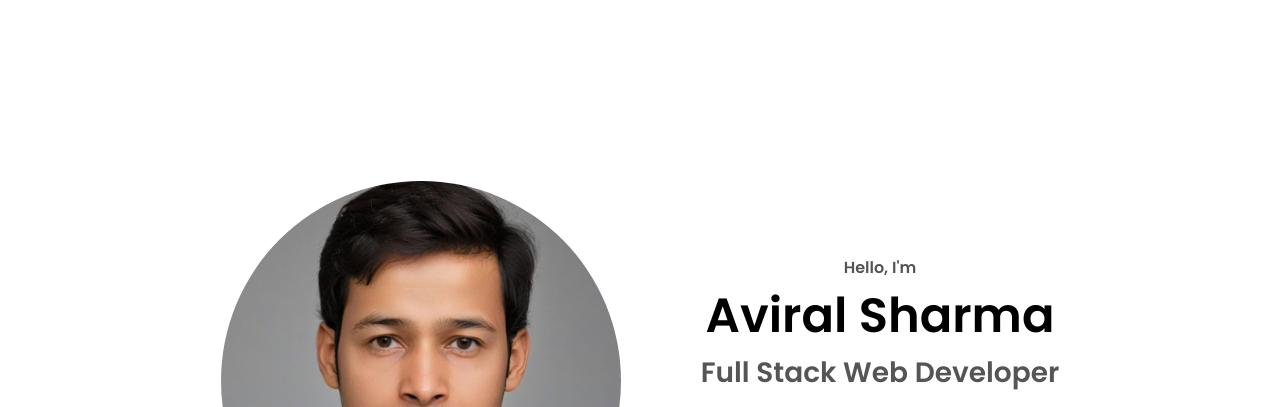
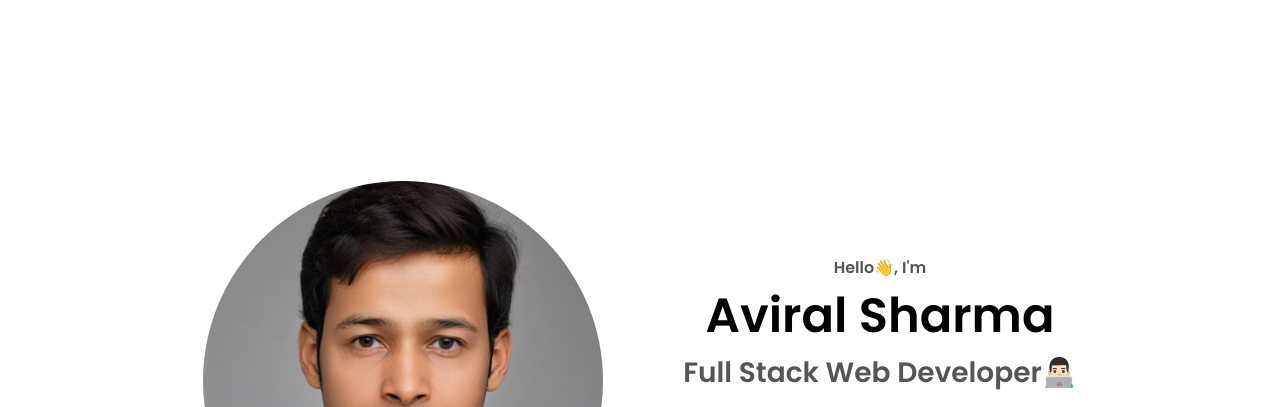
Before and after one commit to theaviralsharma/portfolio_website, a plain HTML site: page index.html in a window 1280 px wide. Shown: the part 103-510 px from the top of the page. Drawn offline with Linux system fonts and the light colour scheme.

```diff
--- a/index.html
+++ b/index.html
@@ -82,9 +82,9 @@
         <img style="border-radius: 50%;" src="./assets/1724867992007.jpg" alt="John Doe profile picture" />
       </div>
       <div class="section__text">
-        <p class="section__text__p1">Hello, I'm</p>
+        <p class="section__text__p1">Hello👋, I'm</p>
         <h1 class="title">Aviral Sharma</h1>
-        <p class="section__text__p2">Full Stack Web Developer</p>
+        <p class="section__text__p2">Full Stack Web Developer👨🏻‍💻</p>
         <div class="btn-container">
           <button
             class="btn btn-color-2 btn-dark-mode"
```
